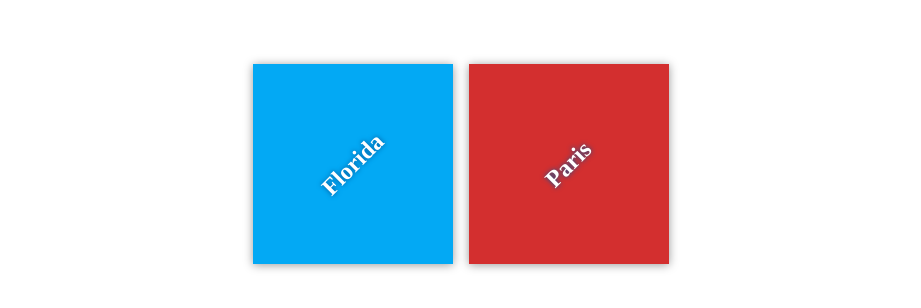
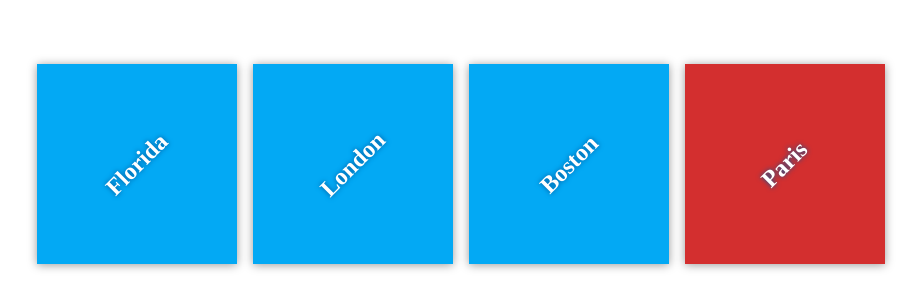
Before and after one commit to cindyjetskis/my-travel-plans, a plain HTML site: page index.html in a window 1280 px wide. Shown: the part 236-544 px from the top of the page, without its empty margins (179-1100 px from the left). Drawn offline with Linux system fonts and the light colour scheme; files that its build step writes are made by us from their sources.

Commit message:
Add starting destinations

```diff
--- a/index.html
+++ b/index.html
@@ -13,6 +13,12 @@
             <div class="destination" id="florida">
                 <h2>Florida</h2>
             </div>
+            <div class="destination" id="london">
+                <h2>London</h2>
+            </div>
+            <div class="destination" id="Boston">
+                <h2>Boston</h2>
+            </div>
 
             <div class="destination" id="paris">
                 <h2>Paris</h2>
```
